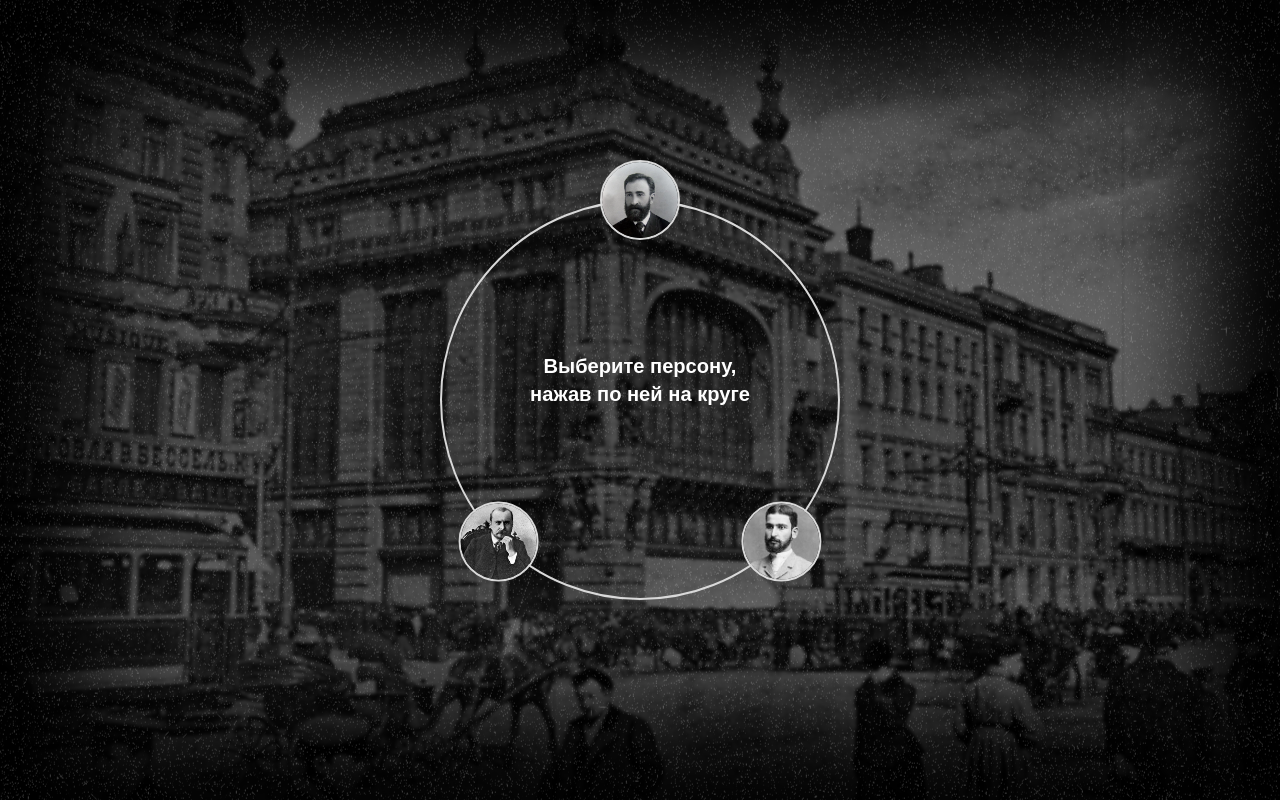
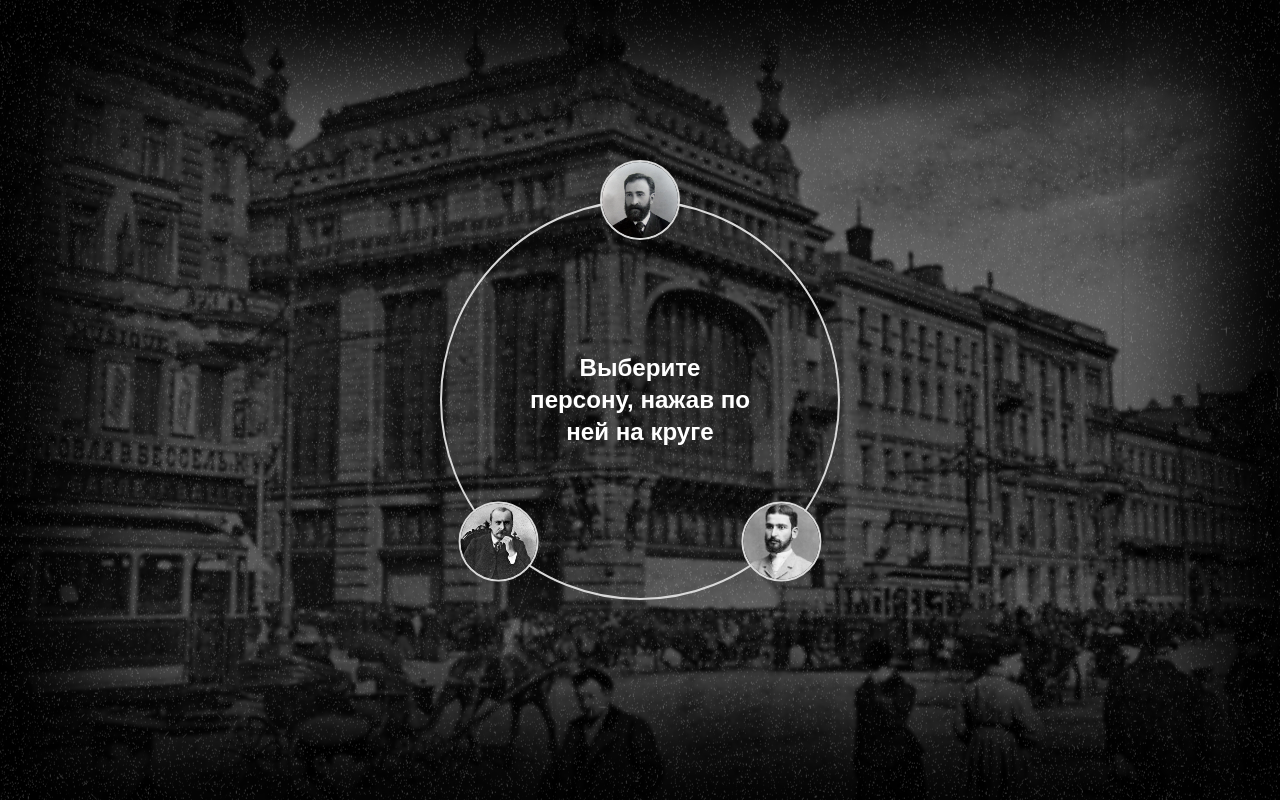
Before and after one commit to MikhailVoznyuk/history-triad, a Next.js app: page / in a window 1280 px wide. Built offline with nearby package versions, Linux system fonts and the light colour scheme; a web font is replaced by a local one.

Commit message:
fixed navigation

```diff
--- a/src/widgets/header/ui/Navigation.tsx
+++ b/src/widgets/header/ui/Navigation.tsx
@@ -7,7 +7,7 @@ import usePositions from "@/widgets/header/lib/usePositions";
 import {makeTimeline} from "@/shared/lib/anime";
 import {initCircle, initPosition, linearMove, arcCW, changeOpacity, customTranslate} from "@/widgets/header/lib/animations";
 import {useSelectPerson} from "@/features/select-person";
-import {MovingHeader} from "@/widgets/header/ui/movingHeader";
+import {MovingHeader, HeaderEmpty} from "@/widgets/header/ui/movingHeader";
 
 import type {NavItemData} from "@/widgets/header/model/types";
 import type {Scope, TL} from "@/shared/lib/anime";
@@ -47,6 +47,7 @@ export default function Navigation() {
     const tlRef = useRef<TL | null>(null);
     const circleRef = useRef<HTMLDivElement | null>(null);
     const headerRef = useRef<HTMLDivElement | null>(null);
+    const headerEmptyRef = useRef<HTMLDivElement | null>(null);
 
     const [isNavInit, setIsNavInit] = useState<boolean>(false);
     const [isNavUsed, setIsNavUsed] = useState<boolean>(false);
@@ -55,8 +56,6 @@ export default function Navigation() {
         person.set(+item.id);
 
         const tl = makeTimeline({autoplay: true});
-
-
 
         const navOrderPrev = navOrderRef.current.slice();
         const elementsRefPrev = elementsRef.current.slice();
@@ -68,8 +67,8 @@ export default function Navigation() {
         const indexRelation = new Map<number, number>();
         if (!isNavUsed) {
 
-            changeOpacity(headerRef.current, tl, 0, 400);
-            customTranslate(headerRef.current, tl, 0, 100);
+            changeOpacity(headerEmptyRef.current, tl, 0, 400);
+
 
 
             const dur = 800;
@@ -119,7 +118,7 @@ export default function Navigation() {
 
             }
 
-            changeOpacity(headerRef.current, tl, 1, 400);
+
 
             tl.then(() => {
                 setIsNavUsed(true);
@@ -175,8 +174,7 @@ export default function Navigation() {
         initPosition(elementsRef.current[1], tlRef.current, positions.center, positions.top);
         initPosition(elementsRef.current[2], tlRef.current, positions.center, positions.bottomRight);
         initCircle(circleRef.current);
-
-        changeOpacity(headerRef.current, tlRef.current, 1, 400);
+        changeOpacity(headerEmptyRef.current, tlRef.current, 1, 400);
     }, []);
 
 
@@ -210,15 +208,19 @@ export default function Navigation() {
                     ))
                 }
             </div>
+            {
+                (isNavUsed) ?
                     <div
                         ref={headerRef}
                         className={"absolute w-fit h-24 min-w-56 left-1/2 top-1/2 -translate-x-1/2  overflow-hidden"}
                         style={{
                             padding: (isNavUsed) ? '0' : '20px',
-                    transform: `translateY(${isNavUsed ? '0' : '-50%'})`,
+                            transform: `translateY(30px)`,
                             opacity: (isNavUsed) ? 1 : 0,
+                            transition: '0.3s ease'
                         }}
                     >
+
                         <MovingHeader
                             idx={person.idx}
                             headers={PERSONS_DATA.map(item => {
@@ -227,10 +229,16 @@ export default function Navigation() {
                                     addText: item.info,
                                 }
                             })}
-                    empty={!isNavUsed}
-                    loop
                         />
+
+                    </div> :
+                    <div
+                        ref = {headerEmptyRef}
+                        className="absolute w-fit h-24 min-w-56 left-1/2 top-1/2 -translate-x-1/2 -translate-y-1/2 opacity-0">
+                        <HeaderEmpty />
                     </div>
+            }
+
         </div>
     )
 }
--- a/src/widgets/header/ui/movingHeader.tsx
+++ b/src/widgets/header/ui/movingHeader.tsx
@@ -9,31 +9,27 @@ type Header = {
 type MovingHeaderProps = {
     idx: number;
     headers: Header[];
-    scale?: number;
-    loop?: boolean;
-    empty: boolean;
 }
-export function MovingHeader({idx, headers, scale=1.1, loop=true, empty=false}: MovingHeaderProps) {
+
+export function MovingHeader({idx, headers}: MovingHeaderProps) {
     const ease = [0.22, 1, 0.36, 1] as const;
-    console.log(idx)
+
     const v = {
-        initial: { y: `${(empty)? 0 : 100}%`, opacity: 0 },
+        initial: { y: '100%', opacity: 0 },
         enter: {
             y: "0%",
             opacity: 1,
             transition: { duration: 0.5, ease },
         },
         exit: {
-            y: `${(empty) ? 0 : -100}%`,
+            y: `-100%`,
             opacity: 0,
             transition: { duration: 0.5, ease },
         },
     };
     return (
-
             <AnimatePresence
             >
-
                     <motion.div
                         key={idx}
                         className="absolute  inset-0"
@@ -42,12 +38,26 @@ export function MovingHeader({idx, headers, scale=1.1, loop=true, empty=false}:
                         animate="enter"
                         exit="exit"
                     >
+                        <div className="absolute inset-0 flex flex-col gap-3">
+                            <h5 className="font-cormorant text-center text-3xl font-semibold">
+                                {headers[idx].mainText}
+                            </h5>
+                            {headers[idx].addText &&
+                                <h5 className="font-cormorant text-center text-2xl font-semibold">
+                                    {headers[idx].addText}
+                                </h5>
+                            }
+                        </div>
+                    </motion.div>
+            </AnimatePresence>
+    )
+}
 
-                        {(empty) ?
-                            <div className="absolute inset-0">
+export function HeaderEmpty({scale = 1.08} : {scale?: number}   ) {
+    return (
         <motion.h5
-                                    key={idx}
-                                    className="font-cormorant text-center text-xl font-semibold"
+            key={'header_empty'}
+            className="font-cormorant text-center text-2xl font-semibold"
             initial={{
                 scale: 1,
             }}
@@ -57,27 +67,9 @@ export function MovingHeader({idx, headers, scale=1.1, loop=true, empty=false}:
             transition={{
                 ease: "easeOut",
                 duration: 6,
-                                        repeat: (loop) ? Infinity : 0,
+                repeat: Infinity,
             }}>
             Выберите персону, нажав по ней на круге
         </motion.h5>
-                            </div>
-                            :
-                            <div className="absolute inset-0 flex flex-col gap-3">
-                                <h5 className="font-cormorant text-center text-xl font-semibold">
-                                    {headers[idx].mainText}
-                                </h5>
-                                {headers[idx].addText &&
-                                    <h5 className="font-cormorant text-center text-l font-semibold">
-                                        {headers[idx].addText}
-                                    </h5>
-                                }
-                            </div>
-                        }
-
-
-                    </motion.div>
-
-            </AnimatePresence>
     )
 }
```
Lines whose indentation alone changed are shown as unchanged.
